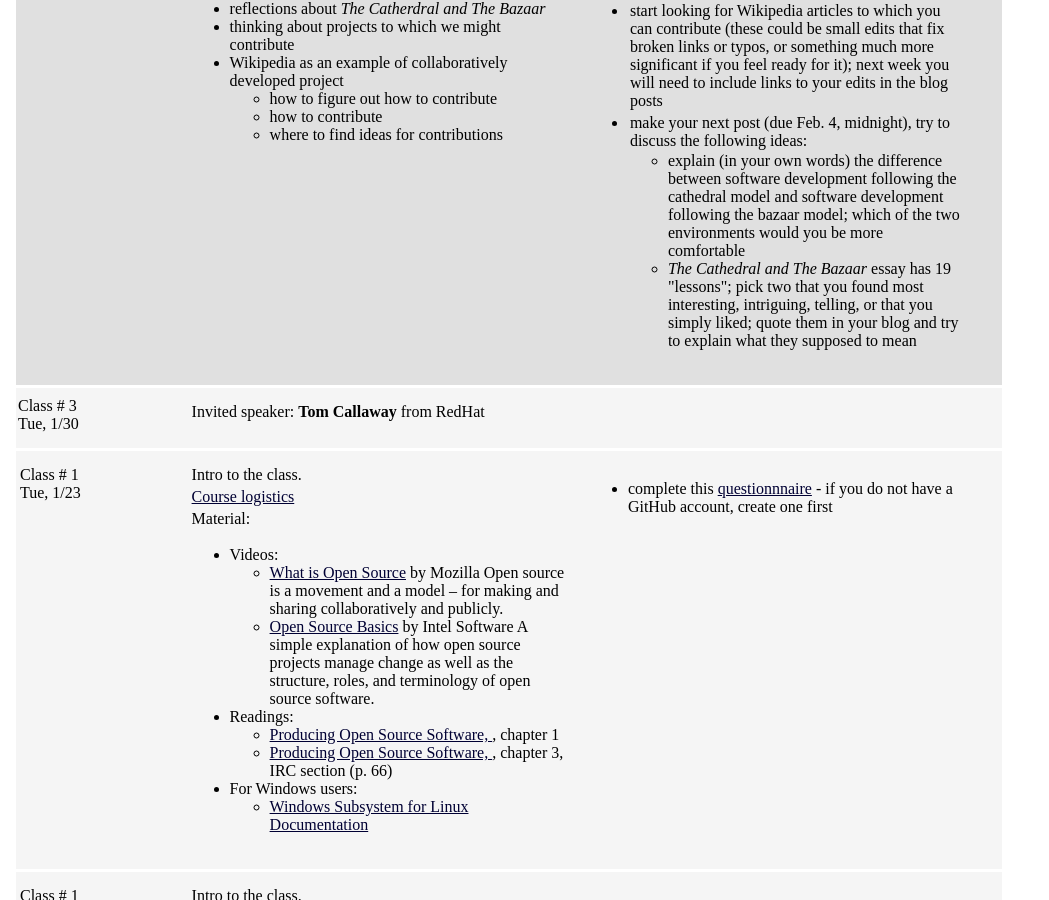
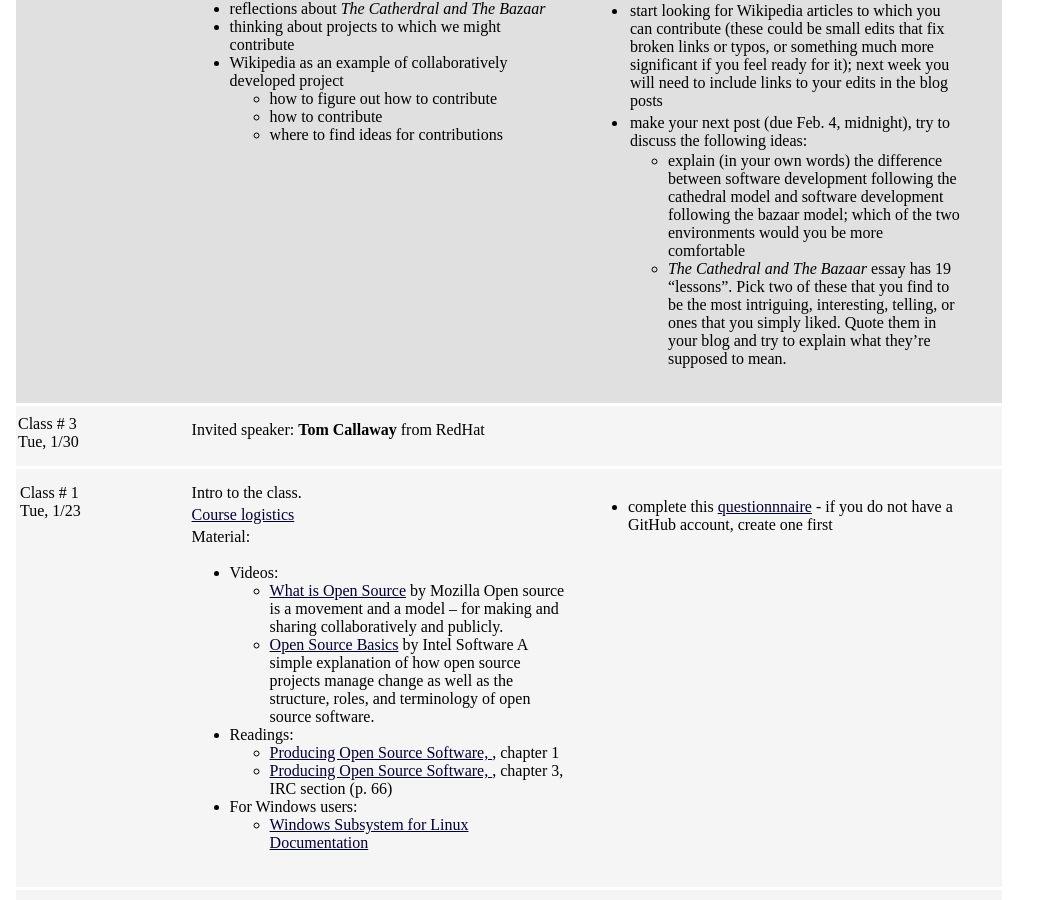
Before and after one commit to joannakl/cs480_s18, a Jekyll site: the page built from daily.html, in a window 1280 px wide and 900 px high, scrolled down 1340 px. Shown: the whole window, without its empty margins (0-1049 px from the left). Built offline with Jekyll 4.4.1, drawn with Linux system fonts in a browser that asks for light colours; comment, search, counter and statistics services are not loaded.

Commit message:
Issue 39: fixed improper semicolon usage

```diff
--- a/_includes/daily/04.markdown
+++ b/_includes/daily/04.markdown
@@ -36,9 +36,7 @@ Thu, 2/1
     - explain (in your own words) the difference between software development following
     the cathedral model and software development following the bazaar model; which
     of the two environments would you be more comfortable
-    - _The Cathedral and The Bazaar_ essay has 19 "lessons"; pick two that you found most
-    interesting, intriguing, telling, or that you simply liked; quote them in your blog and try
-    to explain what they supposed to mean
+    - _The Cathedral and The Bazaar_ essay has 19 “lessons”. Pick two of these that you find to be the most intriguing, interesting, telling, or ones that you simply liked. Quote them in your blog and try to explain what they’re supposed to mean.
 
 
 
```
